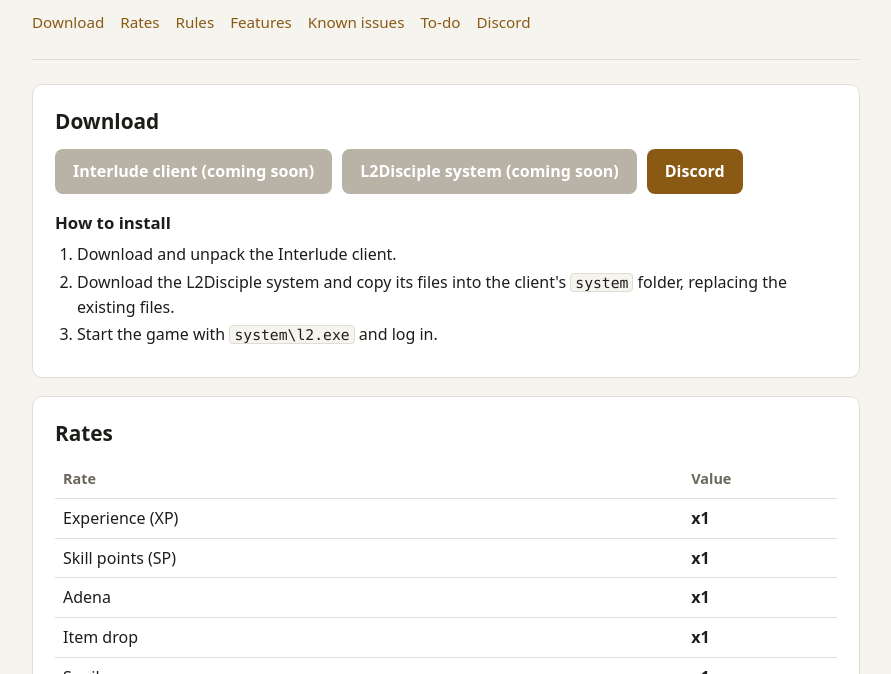
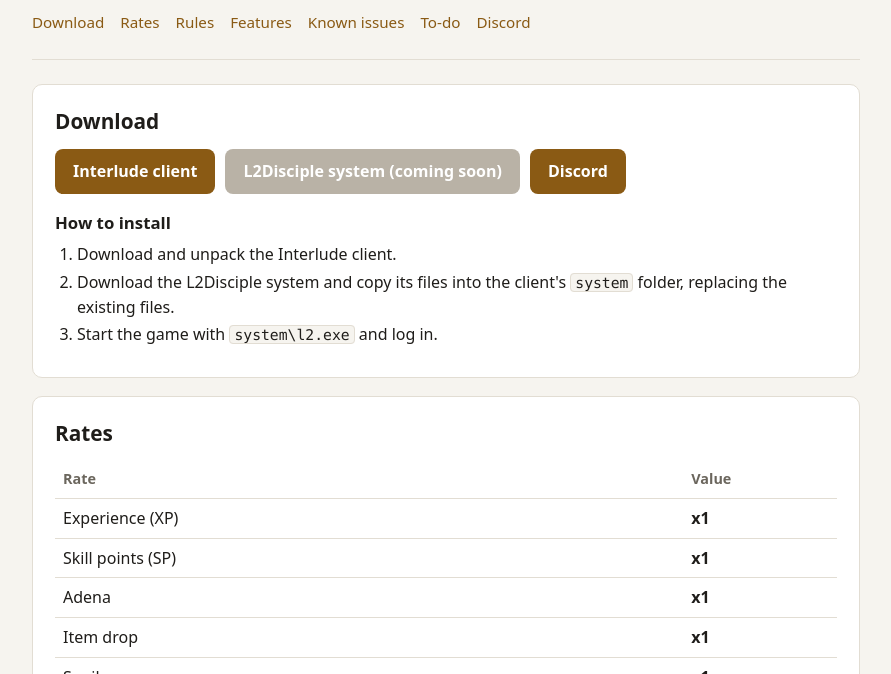
Before and after one commit to L2Disciple/l2.disciple, a plain HTML site: page index.html in a window 1280 px wide. Shown: the part 126-800 px from the top of the page, without its empty margins (194-1085 px from the left). Drawn offline with Linux system fonts and the light colour scheme.

Commit message:
Update index.html

```diff
--- a/index.html
+++ b/index.html
@@ -57,8 +57,8 @@
 <section id="download">
   <h2>Download</h2>
   <div class="buttons">
-    <!-- CLIENT LINK: replace href="#" with the client download URL and remove class "soon" -->
-    <a class="btn soon" href="#">Interlude client (coming soon)</a>
+    <!-- CLIENT LINK -->
+    <a class="btn" href="https://drive.google.com/file/d/1UmyHiL3KXc9TpX4cVsTyuDy3FTDkdncC/view?usp=sharing">Interlude client</a>
     <!-- SYSTEM LINK: replace href="#" with the system download URL and remove class "soon" -->
     <a class="btn soon" href="#">L2Disciple system (coming soon)</a>
     <!-- DISCORD LINK -->
```
